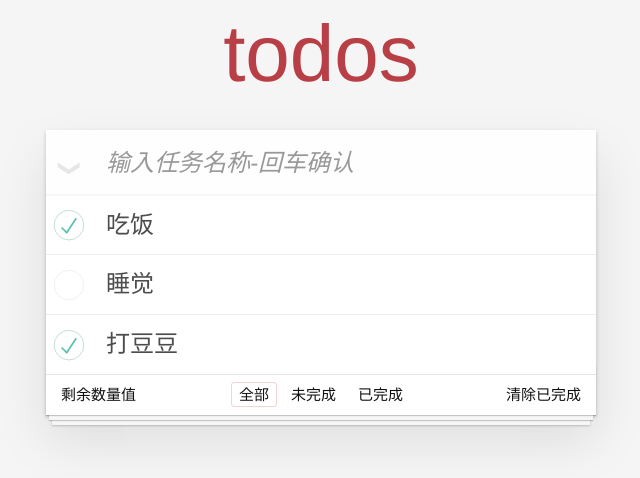
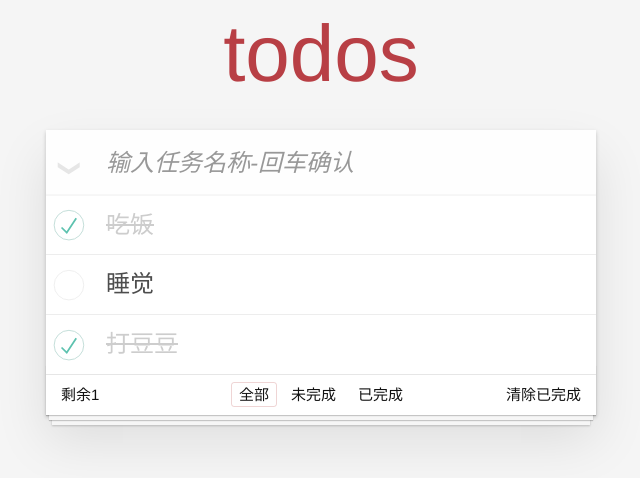
Before and after one commit to itbossss/itboss, a Vue app: page / in a window 1280 px wide. Shown: the top 478 px of the page, without its empty margins (319-959 px from the left). Built offline with nearby package versions, Linux system fonts and the light colour scheme.

Commit message:
完成了筛选

```diff
--- a/src/App.vue
+++ b/src/App.vue
@@ -1,8 +1,8 @@
 <template>
   <div class="todoapp">
     <TodoHeader @add="addFn" />
-    <TodoMain :list="list" />
-    <TodoFooter />
+    <TodoMain :list="showlist" @delList="delListFn" />
+    <TodoFooter :count="count" @fliterdata="fliterdataFn" />
   </div>
 </template>
 
@@ -14,6 +14,7 @@ import TodoFooter from './components/TodoFooter.vue'
 export default {
   data() {
     return {
+      getSel: 'all',
       list: [
         { id: 100, name: '吃饭', isDone: true },
         { id: 101, name: '睡觉', isDone: false },
@@ -31,6 +32,24 @@ export default {
       const id = this.list.length ? this.list[this.list.length - 1].id + 1 : 1
       this.list.push({ id, name: val, isDone: false })
     },
+    delListFn(theId) {
+      const index = this.list.findIndex((ele) => ele.id == theId)
+      this.list.splice(index, 1)
+    },
+    fliterdataFn(val) {
+      this.getSel = val
+    },
+  },
+  computed: {
+    count() {
+      return this.list.filter((ele) => !ele.isDone).length
+    },
+    showlist() {
+      if (this.getSel == 'no') return this.list.filter((ele) => !ele.isDone)
+      else if (this.getSel == 'yes')
+        return this.list.filter((ele) => ele.isDone)
+      else return this.list
+    },
   },
 }
 </script>
--- a/src/components/TodoFooter.vue
+++ b/src/components/TodoFooter.vue
@@ -1,15 +1,32 @@
 <template>
   <footer class="footer">
-    <span class="todo-count">剩余<strong>数量值</strong></span>
+    <span class="todo-count"
+      >剩余<strong>{{ count }}</strong></span
+    >
     <ul class="filters">
       <li>
-        <a class="selected" href="javascript:;">全部</a>
+        <a
+          :class="{ selected: isSel == 'all' }"
+          href="javascript:;"
+          @click="change('all')"
+          >全部</a
+        >
       </li>
       <li>
-        <a href="javascript:;">未完成</a>
+        <a
+          :class="{ selected: isSel == 'no' }"
+          href="javascript:;"
+          @click="change('no')"
+          >未完成</a
+        >
       </li>
       <li>
-        <a href="javascript:;">已完成</a>
+        <a
+          :class="{ selected: isSel == 'yes' }"
+          href="javascript:;"
+          @click="change('yes')"
+          >已完成</a
+        >
       </li>
     </ul>
     <button class="clear-completed">清除已完成</button>
@@ -17,5 +34,18 @@
 </template>
 
 <script>
-export default {}
+export default {
+  data() {
+    return {
+      isSel: 'all',
+    }
+  },
+  props: ['count'],
+  methods: {
+    change(val) {
+      this.isSel = val
+      this.$emit('fliterdata', val)
+    },
+  },
+}
 </script>
--- a/src/components/TodoMain.vue
+++ b/src/components/TodoMain.vue
@@ -1,11 +1,11 @@
 <template>
   <ul class="todo-list">
     <!-- completed: 完成的类名 -->
-    <li class="{completed:item.isDone}" v-for="item in list" :key="item.id">
+    <li :class="{ completed: item.isDone }" v-for="item in list" :key="item.id">
       <div class="view">
         <input class="toggle" type="checkbox" v-model="item.isDone" />
         <label>{{ item.name }}</label>
-        <button class="destroy"></button>
+        <button class="destroy" @click="del(item.id)"></button>
       </div>
     </li>
   </ul>
@@ -19,5 +19,10 @@ export default {
       default: () => [],
     },
   },
+  methods: {
+    del(id) {
+      this.$emit('delList', id)
+    },
+  },
 }
 </script>
```
